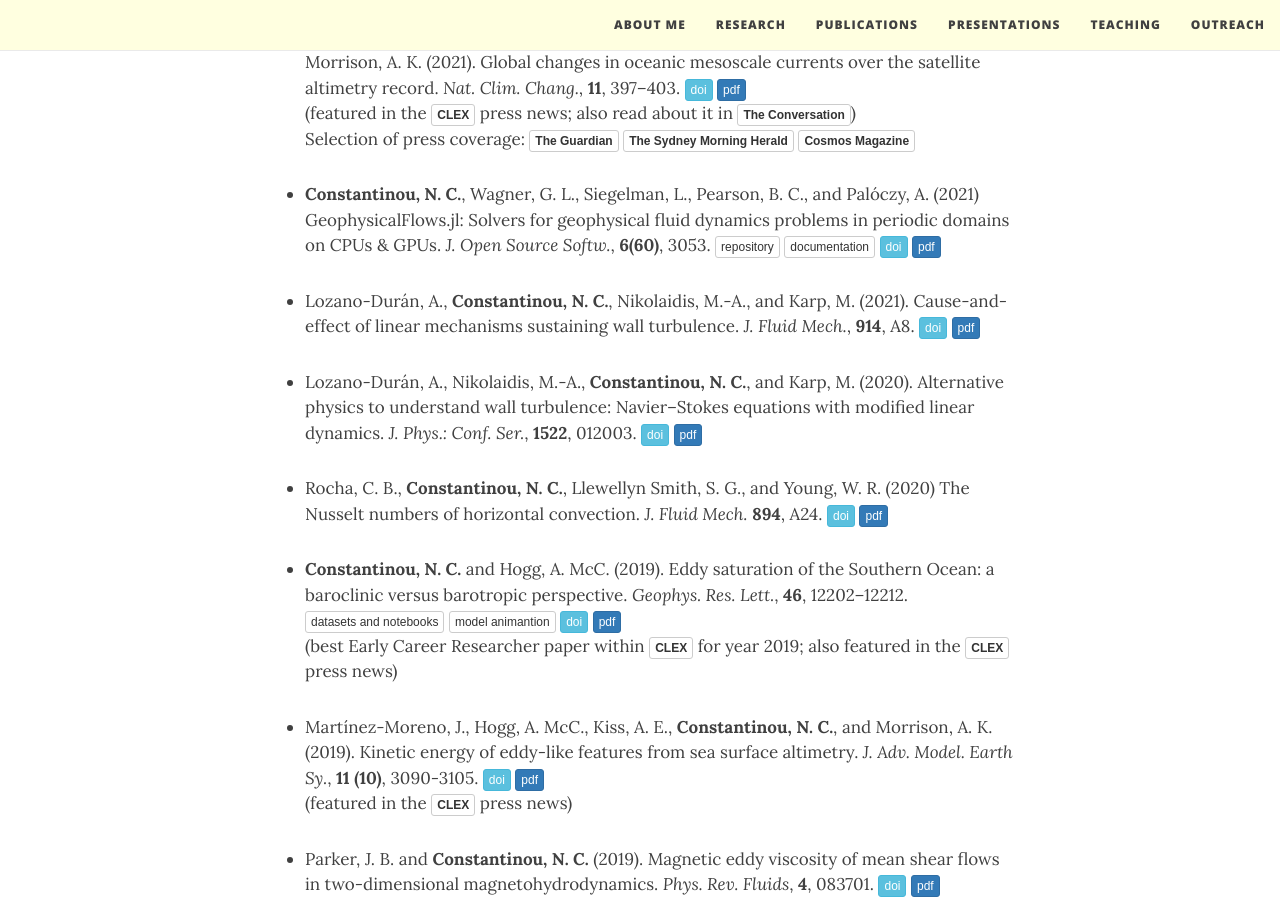
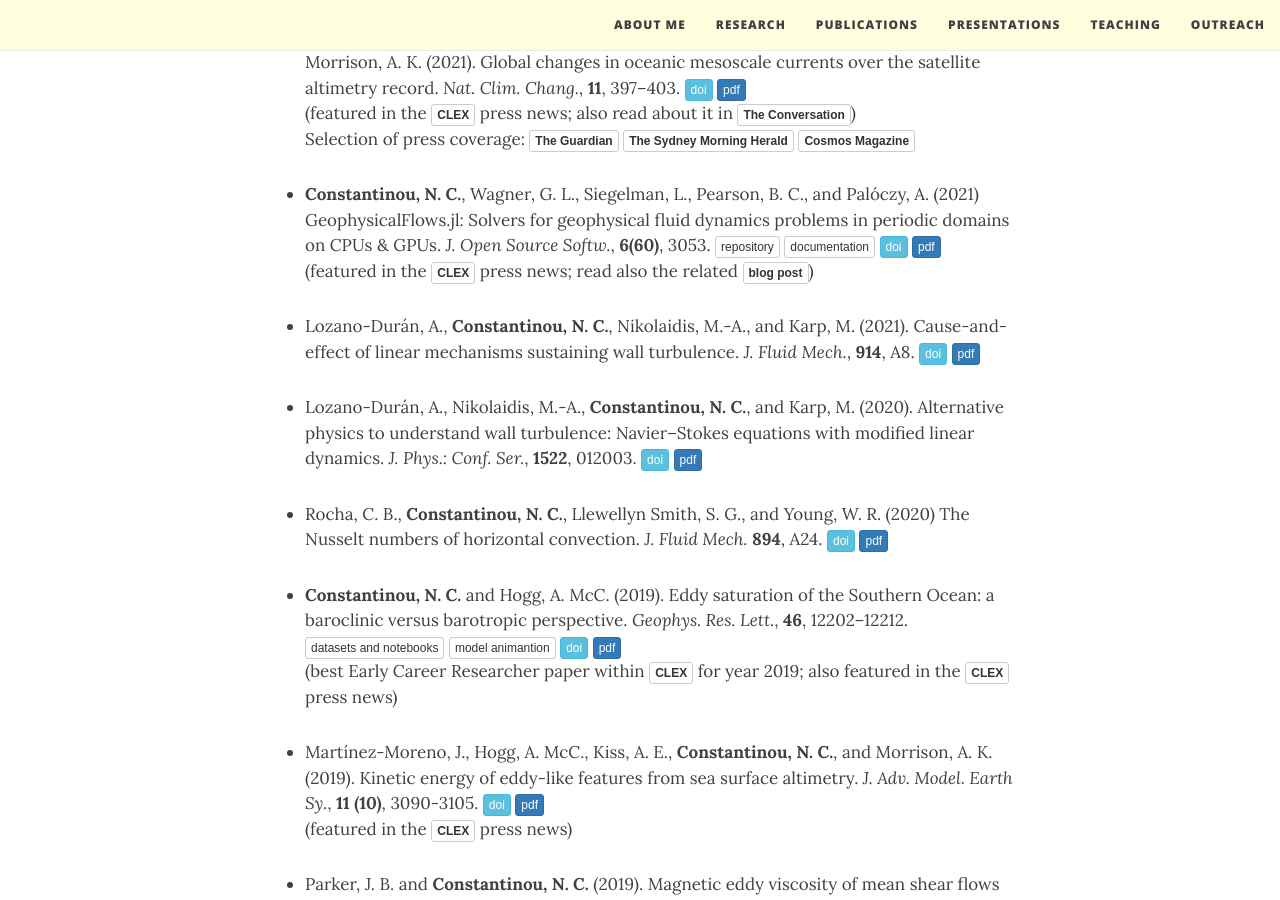
Before and after one commit to navidcy/navidcy.github.io, a Jekyll site: the page built from publications.md, in a window 1280 px wide and 900 px high, scrolled down 437 px. Built offline with Jekyll 4.4.1, drawn with Linux system fonts in a browser that asks for light colours; nearby versions of some CDN libraries; comment, search, counter and statistics services are not loaded.

Commit message:
adds blog+brief for GeophysicalFlows.jl

```diff
--- a/publications.md
+++ b/publications.md
@@ -28,9 +28,8 @@ convection. _J. Fluid Mech._ (submitted on ...) [<span class="btn btn-success bt
 (featured in the [<span class="btn btn-default btn-xs{{end}}" style="font-family:sans-serif;"><b>CLEX</b></span>][globaleketrends-clexbrief]{:target="_blank"} press news; also read about it in [<span class="btn btn-default btn-xs{{end}}" style="font-family:sans-serif;"><b>The Conversation</b></span>][theconversation-globaleketrends]{:target="_blank"})<br/>
 Selection of press coverage: [<span class="btn btn-default btn-xs{{end}}" style="font-family:sans-serif;"><b>The Guardian</b></span>](https://www.theguardian.com/environment/2021/apr/23/changes-to-giant-ocean-eddies-could-have-devastating-effects-globally){:target="_blank"} [<span class="btn btn-default btn-xs{{end}}" style="font-family:sans-serif;"><b>The Sydney Morning Herald</b></span>](https://www.smh.com.au/environment/climate-change/world-s-oceans-changing-as-currents-show-new-patterns-20210422-p57lcw.html){:target="_blank"} [<span class="btn btn-default btn-xs{{end}}" style="font-family:sans-serif;"><b>Cosmos Magazine</b></span>](https://cosmosmagazine.com/earth/oceans/energetic-ocean-eddies-on-the-rise/){:target="_blank"}
 
-
-- **Constantinou, N. C.**, Wagner, G. L., Siegelman, L., Pearson, B. C., and Palóczy, A. (2021) GeophysicalFlows.jl: Solvers for geophysical fluid dynamics problems in periodic domains on CPUs & GPUs. _J. Open Source Softw._, **6(60)**, 3053. [<span class="btn btn-default btn-xs{{end}}" style="font-family:sans-serif;">repository</span>][GeophysicalFlows-repo]{:target="_blank"} [<span class="btn btn-default btn-xs{{end}}" style="font-family:sans-serif;">documentation</span>][GeophysicalFlows-docs]{:target="_blank"} [<span class="btn btn-info btn-xs{{end}}" style="font-family:sans-serif;">doi</span>][geophysicalflows-doi]{:target="_blank"} [<span class="btn btn-primary btn-xs{{end}}" style="font-family:sans-serif;">pdf</span>][geophysicalflows] <span align="right" class='altmetric-embed' data-badge-type="2" data-condensed="true" data-hide-less-than="2" data-doi="10.21105/joss.03053"></span> <br/>
-
+- **Constantinou, N. C.**, Wagner, G. L., Siegelman, L., Pearson, B. C., and Palóczy, A. (2021) GeophysicalFlows.jl: Solvers for geophysical fluid dynamics problems in periodic domains on CPUs & GPUs. _J. Open Source Softw._, **6(60)**, 3053. [<span class="btn btn-default btn-xs{{end}}" style="font-family:sans-serif;">repository</span>][GeophysicalFlows-repo]{:target="_blank"} [<span class="btn btn-default btn-xs{{end}}" style="font-family:sans-serif;">documentation</span>][GeophysicalFlows-docs]{:target="_blank"} [<span class="btn btn-info btn-xs{{end}}" style="font-family:sans-serif;">doi</span>][geophysicalflows-doi]{:target="_blank"} [<span class="btn btn-primary btn-xs{{end}}" style="font-family:sans-serif;">pdf</span>][geophysicalflows] <span align="right" class='altmetric-embed' data-badge-type="2" data-condensed="true" data-hide-less-than="2" data-doi="10.21105/joss.03053"></span>  <br/>
+(featured in the [<span class="btn btn-default btn-xs{{end}}" style="font-family:sans-serif;"><b>CLEX</b></span>][geophysicalflows-clexbrief]{:target="_blank"} press news; read also the related [<span class="btn btn-default btn-xs{{end}}" style="font-family:sans-serif;"><b>blog post</b></span>][geophysicalflows-blog]{:target="_blank"})
 
 - Lozano-Durán, A., **Constantinou, N. C.**, Nikolaidis, M.-A., and Karp, M. (2021). Cause-and-effect of linear mechanisms sustaining wall turbulence. _J. Fluid Mech._, **914**, A8. [<span class="btn btn-info btn-xs{{end}}" style="font-family:sans-serif;">doi</span>][cause-effect-linearmechanism-doi]{:target="_blank"} [<span class="btn btn-primary btn-xs{{end}}" style="font-family:sans-serif;">pdf</span>][cause-effect-linearmechanism] <span align="right" class='altmetric-embed' data-badge-type="2" data-condensed="true" data-hide-less-than="2" data-doi="10.1017/jfm.2020.902"></span> <br/>
 
@@ -200,6 +199,8 @@ Selection of press coverage: [<span class="btn btn-default btn-xs{{end}}" style=
 
 [twolayer-mom6-movie]: https://vimeo.com/342848501
 
+[geophysicalflows-clexbrief]: https://climateextremes.org.au/research-brief-new-julia-package-solves-geophysical-fluid-dynamics-problems/
+[geophysicalflows-blog]: https://climateextremes.org.au/developing-and-publishing-open-source-software-and-my-experience-with-an-open-peer-review-process/
 [globaleketrends-clexbrief]: https://www.climateextremes.org.au/changing-ocean-eddies-reorganise-ocean-energy/
 [anu-press-magneticviscosity]: https://www.anu.edu.au/news/all-news/wind-mystery-inside-gas-giant-saturn-begins-to-unravel
 [llnl-press-magneticviscosity]: https://www.llnl.gov/news/jupiter-shows-its-true-stripes
```
